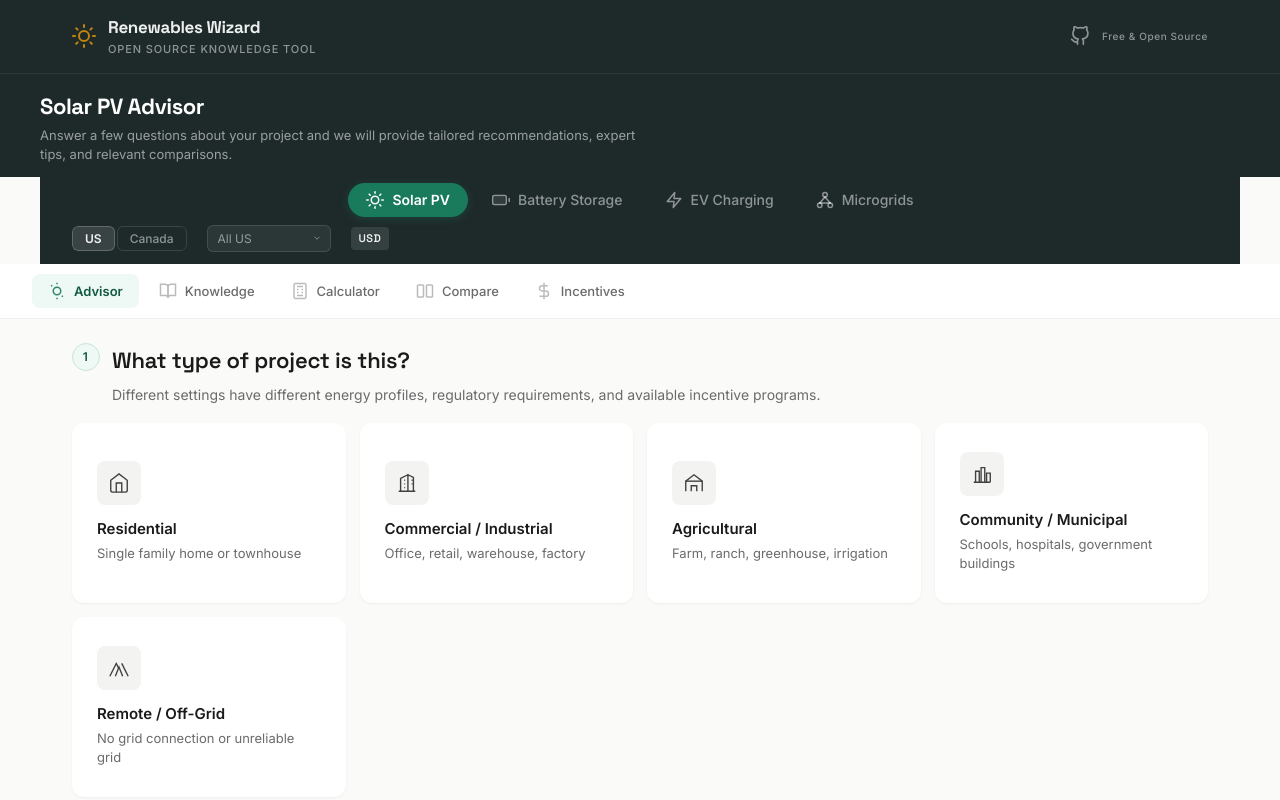
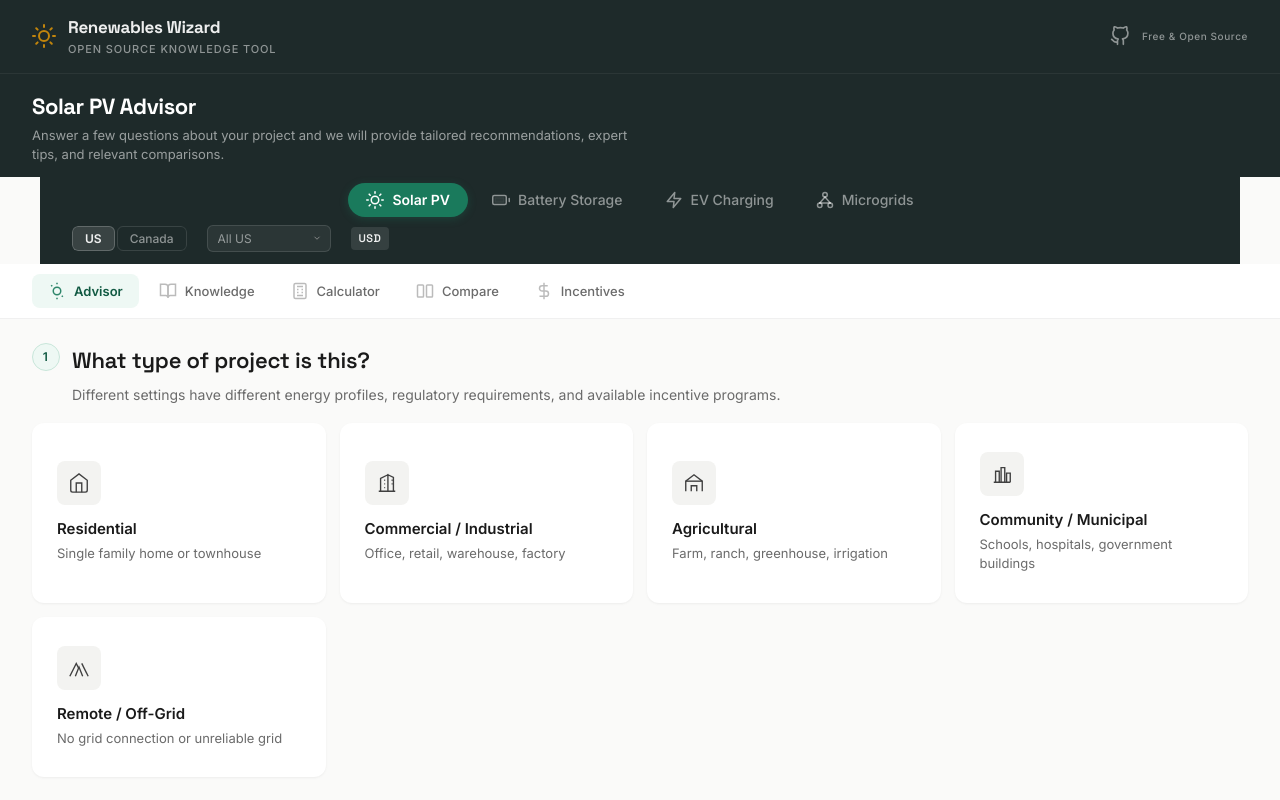
Before and after one commit to joshuastr/renewables-wizard, a website built with Vite: page index.html in a window 1280 px wide. Shown: the top 800 px of the page. Built offline with nearby package versions, Linux system fonts and the light colour scheme.

Commit message:
Unified max-width: body 1400px constrains everything equally, no more T-shape

```diff
--- a/src/style.css
+++ b/src/style.css
@@ -68,7 +68,10 @@ body {
     background: var(--bg-page);
     color: var(--ink);
     line-height: 1.6;
-    min-height: 100vh
+    min-height: 100vh;
+    max-width: 1400px;
+    margin: 0 auto;
+    box-shadow: 0 0 60px rgba(0, 0, 0, 0.06)
 }
 
 /* Header */
@@ -82,8 +85,8 @@ body {
 }
 
 .header-inner {
-    max-width: 1200px;
-    margin: 0 auto;
+    max-width: none;
+    margin: 0;
     padding: 14px 32px;
     display: flex;
     align-items: center;
@@ -332,8 +335,8 @@ body {
 }
 
 .domain-context-inner {
-    max-width: 1200px;
-    margin: 0 auto
+    max-width: none;
+    margin: 0
 }
 
 .domain-context-title {
@@ -425,8 +428,8 @@ body {
 
 /* Main */
 .main-content {
-    max-width: 1200px;
-    margin: 0 auto;
+    max-width: none;
+    margin: 0;
     padding: 24px 32px 32px;
     min-height: calc(100vh - 200px)
 }
```
